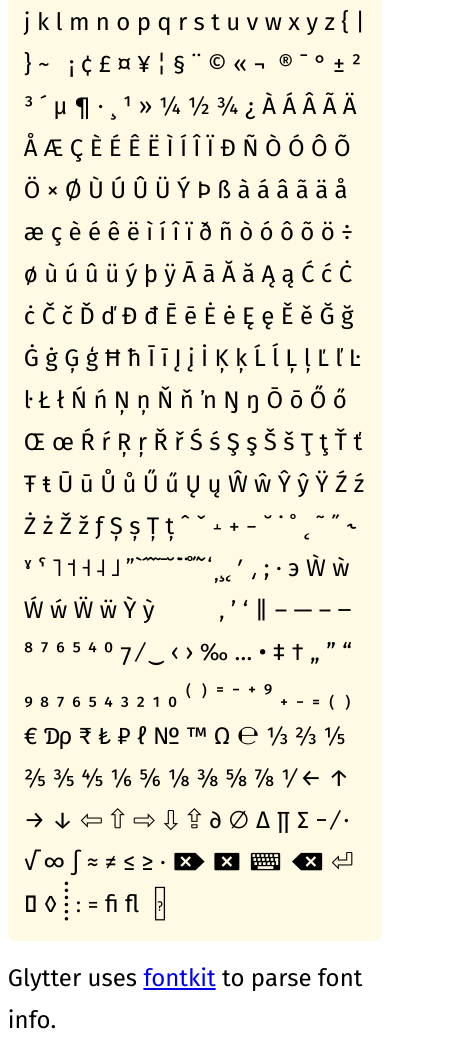
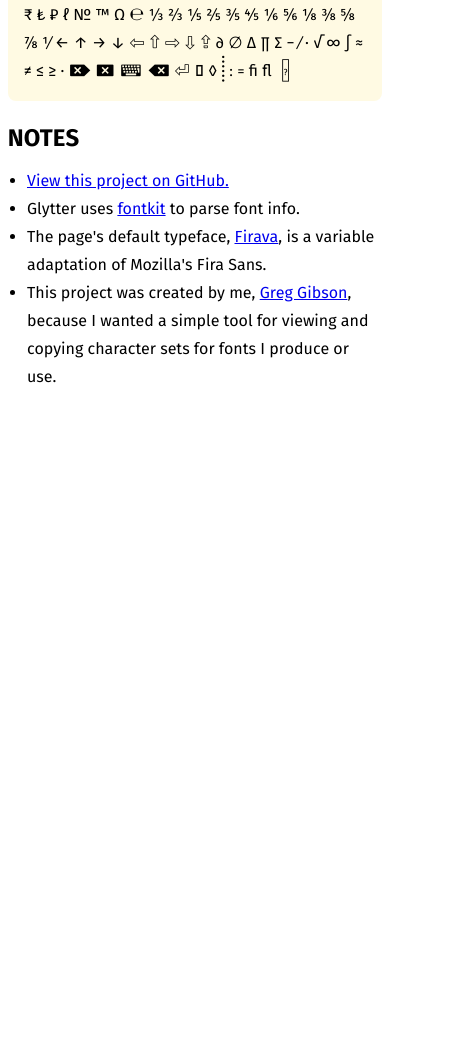
Before and after one commit to hellogreg/glytter, a plain HTML site: page index.html in a window 390 px wide. Shown: the part 769-1813 px from the top of the page, 464 px wide, since content can reach past the window. After the commit the page ends 1160 px from the top, so only its background shows below. Drawn offline with Linux system fonts and the light colour scheme.

Commit message:
font size for mobile. Link to github

```diff
--- a/glytter.scss
+++ b/glytter.scss
@@ -19,13 +19,19 @@
       font-family: 'AdobeBlank';
     }
 
+    @media (min-width: 700px) {
+      body {
+        --font-size: 1.5rem;
+      }
+    }
+
     :root {
       --font-family: "Firava";
     }
 
     body {
       font-family: "Firava", "system-ui", -apple-system, BlinkMacSystemFont, "Segoe UI", Roboto, Verdana, sans-serif;
-      font-size: 1.5rem;
+      font-size: var(--font-size, 1rem);
       line-height: 1.75;
       margin: 0 auto;
       max-width: 72ch;
@@ -44,6 +50,11 @@
     h2,
     p {
       margin: .5rem 0;
+    }
+
+    ul {
+      padding: 0;
+      margin: 0 0 0 1.2rem;
     }
 
     input,
--- a/index.html
+++ b/index.html
@@ -20,9 +20,13 @@
       <p id="charmap"></p>
     </main>
     <footer>
-      <p>Glytter uses <a href="https://github.com/foliojs/fontkit">fontkit</a> to parse font info.</p>
-      <p>The page's default typeface, <a href="https://firava.netlify.app/">Firava</a>, is a variable adaptation of Mozilla's Fira Sans.</p>
-      <p>This project was created by me, Greg Gibson (<a href="http://hellogreg.org">hellogreg.org</a>), because I wanted a simple tool for viewing and copying character sets for fonts I'm producing or using.</p>
+      <h2>Notes</h2>
+      <ul>
+      <li><a href="https://github.com/hellogreg/glytter">View this project on GitHub.</a></li>
+      <li>Glytter uses <a href="https://github.com/foliojs/fontkit">fontkit</a> to parse font info.</li>
+      <li>The page's default typeface, <a href="https://firava.netlify.app/">Firava</a>, is a variable adaptation of Mozilla's Fira Sans.</li>
+      <li>This project was created by me, <a href="http://hellogreg.org">Greg Gibson</a>, because I wanted a simple tool for viewing and copying character sets for fonts I produce or use.</li>
+      </ul>
     </footer>
   </div>
 </body>
```
Also changed, not shown: glytter.css, 1 other file.
